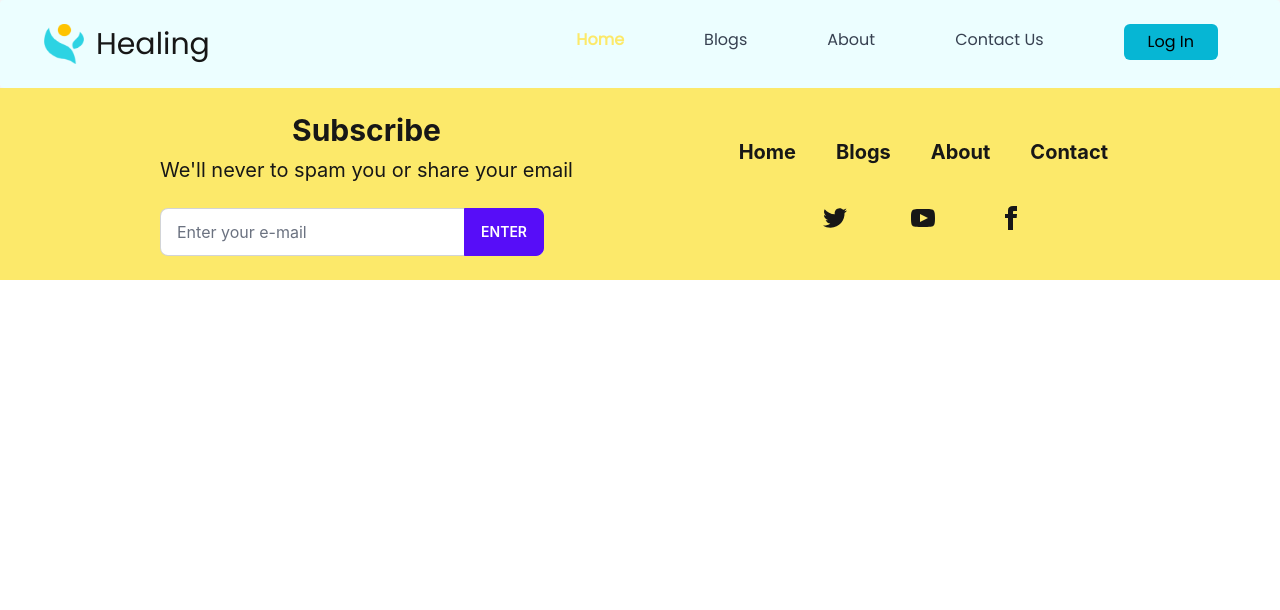
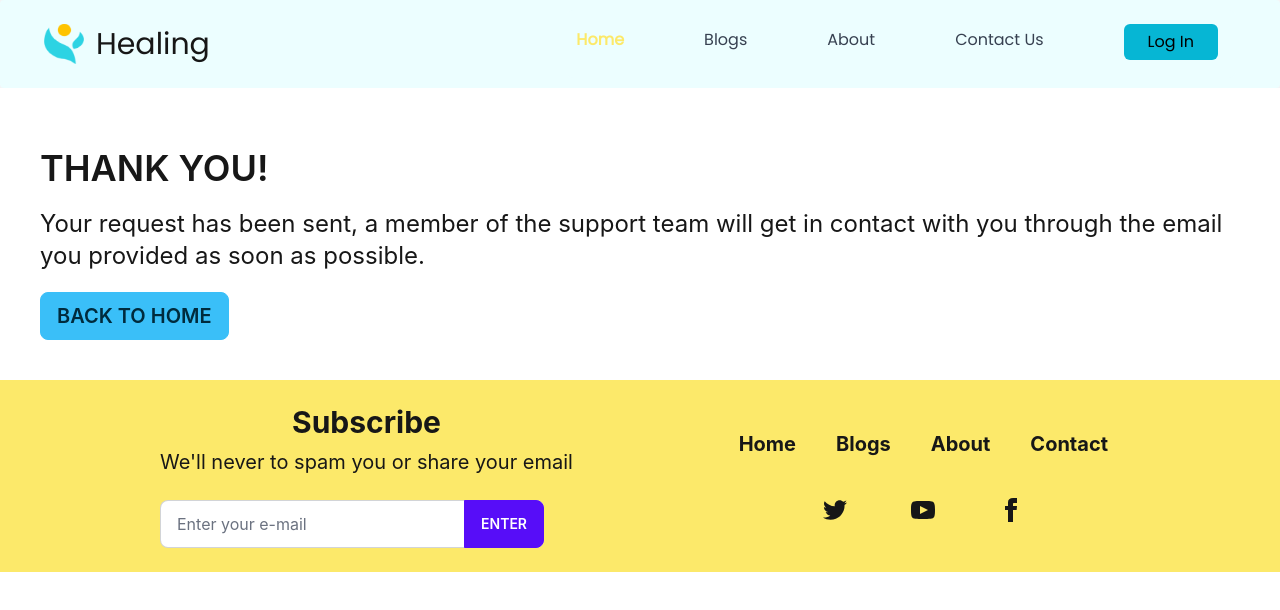
Before and after one commit to TherapyProject/iTherapy, a React (Create React App) app: page /contactthanks in a window 1280 px wide. Shown: the top 610 px of the page. Built offline with nearby package versions, Linux system fonts and the light colour scheme; no server answers.

Commit message:
contact page updated

```diff
--- a/src/App.jsx
+++ b/src/App.jsx
@@ -9,6 +9,7 @@ import BlogsPage from './pages/Blogs/BlogsPage';
 import BookAppointment from './pages/Book/BookAppointment';
 import BuyTicket from './pages/buyTicket/BuyTicket';
 import Contact from './pages/Contact/Contact';
+import ContactThanks from './pages/Contact/ContactThanks';
 import Home from './pages/Home/Home';
 import LearnMore from './pages/Learn-More-Page/LearnMore';
 import Login from './pages/Login/Login';
@@ -37,6 +38,7 @@ function App() {
               <Route path="/book" element={<BookAppointment />} />
             </Route>
             <Route path="/learnmore" element={<LearnMore />} />
+            <Route path="/contactthanks" element={<ContactThanks />} />
           </Routes>
         </BrowserRouter>
         <Footer />
--- a/src/backend/firebase.js
+++ b/src/backend/firebase.js
@@ -1,5 +1,6 @@
 import firebase from 'firebase/compat/app';
 import 'firebase/compat/auth';
+import { getFirestore } from 'firebase/firestore';
 
 const app = firebase.initializeApp({
   apiKey: process.env.REACT_APP_FIREBASE_API_KEY,
@@ -12,4 +13,5 @@ const app = firebase.initializeApp({
 });
 
 export const auth = app.auth();
+export const db = getFirestore(app);
 export default app;
--- a/src/pages/Contact/Contact.js
+++ b/src/pages/Contact/Contact.js
@@ -1,7 +1,29 @@
-import React from 'react';
+import { addDoc, collection } from 'firebase/firestore';
+import React, { useState } from 'react';
+import { useNavigate } from 'react-router';
+import { db } from '../../backend/firebase';
 import Image from '../../images/Image.png';
 
-function Contact() {
+const Contact = () => {
+  const [name, setName] = useState('');
+  const [email, setEmail] = useState('');
+  const [details, setDetails] = useState('');
+  const userCollectionRef = collection(db, 'contactdata');
+  const navigate = useNavigate();
+
+  const handleSubmit = async () => {
+    await addDoc(userCollectionRef, {
+      name,
+      email,
+      details,
+    });
+
+    setName('');
+    setEmail('');
+    setDetails('');
+    navigate('/ContactThanks');
+  };
+
   return (
     <div className="p-10">
       <div>
@@ -153,6 +175,8 @@ function Contact() {
           type="text"
           placeholder="Enter your full name here..."
           className="input input-bordered w-full max-w-xs"
+          value={name}
+          onChange={(e) => setName(e.target.value)}
         />
       </div>
       <div className="form-control w-full max-w-xs">
@@ -163,24 +187,31 @@ function Contact() {
           type="text"
           placeholder="Enter your email here..."
           className="input input-bordered w-full max-w-xs"
+          value={email}
+          onChange={(e) => setEmail(e.target.value)}
         />
       </div>
       <div className="form-control w-full max-w-xs">
         <span className="label-text text-xl font-semibold mb-3 mt-3">
           Details:
         </span>
-        <input
+        <textarea
           type="text"
           placeholder="Enter your details here..."
           className="input input-bordered w-full max-w-xs"
+          value={details}
+          onChange={(e) => setDetails(e.target.value)}
         />
       </div>
-
-      <button className="btn btn-info mt-10" type="button">
+      <button
+        onClick={handleSubmit}
+        type="submit"
+        className="btn btn-info mt-10"
+      >
         SUBMIT
       </button>
     </div>
   );
-}
+};
 
 export default Contact;
--- /dev/null
+++ b/src/pages/Contact/ContactThanks.js
@@ -0,0 +1,25 @@
+import React from 'react';
+
+function ContactThanks() {
+  return (
+    <div className="p-10 bg-white">
+      <h1 className="card-title text-4xl mt-5">THANK YOU!</h1>
+      <p className="text-2xl mt-5">
+        Your request has been sent, a member of the support team will get in
+        contact with you through the email <br /> you provided as soon as
+        possible.
+      </p>
+      <a href="./Home">
+        <button
+          href="./"
+          type="button"
+          className="btn btn-info text-xl mt-5 mb-15"
+        >
+          BACK TO HOME
+        </button>
+      </a>
+    </div>
+  );
+}
+
+export default ContactThanks;
```
